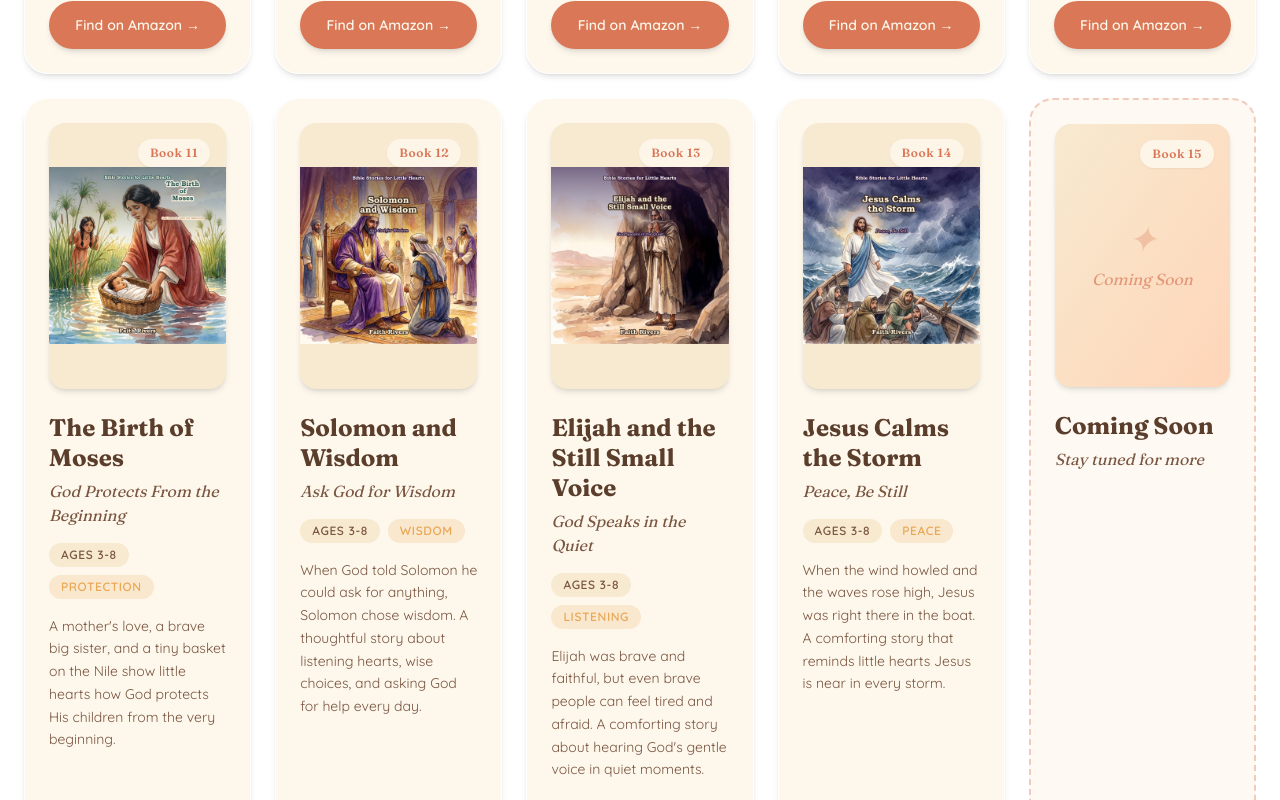
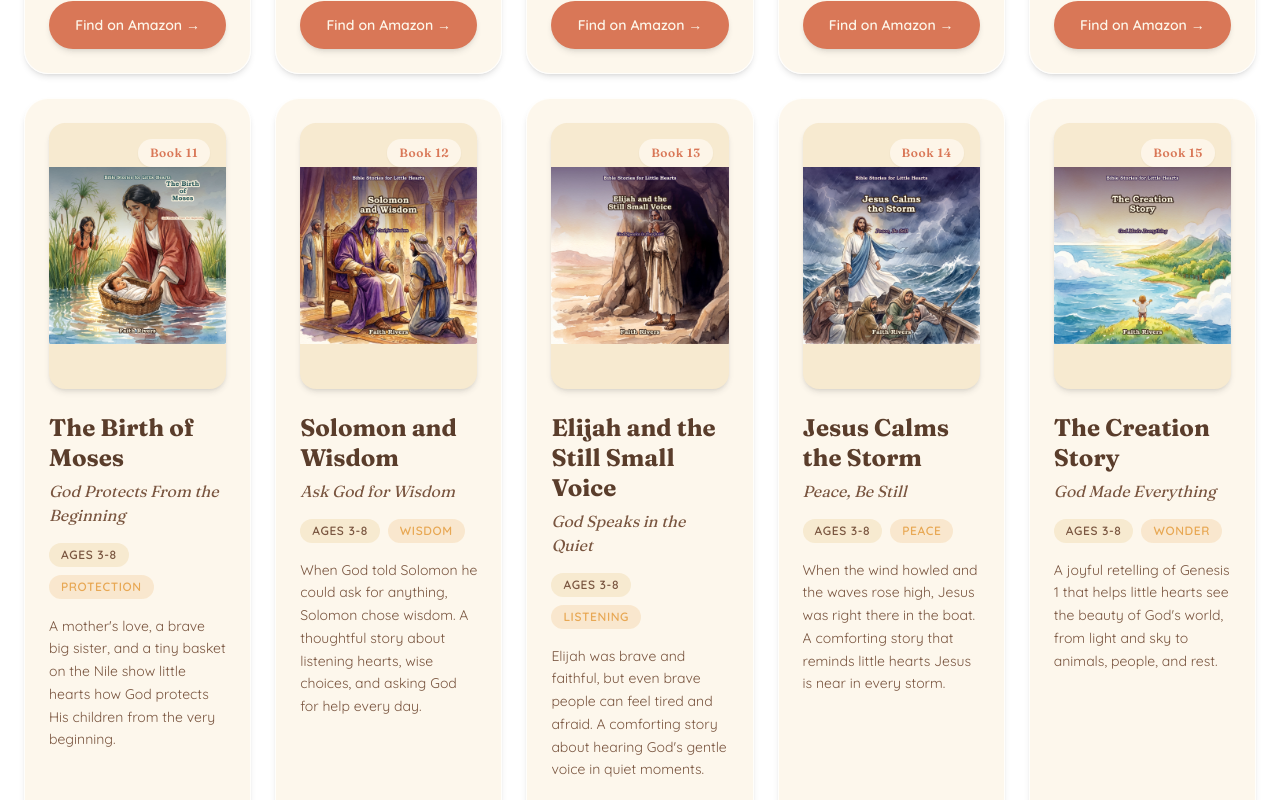
Before and after one commit to aithfulheartsbooks/bible-stories-site, a Next.js app: page / in a window 1280 px wide. Shown: the part 2140-2940 px from the top of the page. Built offline with nearby package versions, Linux system fonts and the light colour scheme.

Commit message:
Add Book 15 Creation Story

```diff
--- a/app/book/[slug]/page.tsx
+++ b/app/book/[slug]/page.tsx
@@ -195,6 +195,19 @@ const themes: Record<string, Theme> = {
       { emoji: "\u{1f30a}", label: "Storm" },
       { emoji: "\u26f5", label: "Boat" },
       { emoji: "\u{1f54a}\ufe0f", label: "Peace" },
+    ],
+  },
+  "the-creation-story": {
+    pageClass: "bg-gradient-to-b from-sky/70 via-cream to-sage/45",
+    quoteClass: "bg-gradient-to-r from-sky/70 via-cream to-gold/35",
+    badgeClass: "bg-sage/70 text-chestnut-soft",
+    glowClass: "bg-gold/35",
+    quote: "In the beginning, God made everything good.",
+    art: "rainbow",
+    icons: [
+      { emoji: "\u2600\ufe0f", label: "Light" },
+      { emoji: "\u{1f33f}", label: "Life" },
+      { emoji: "\u{1f30d}", label: "Creation" },
     ],
   },
   "book-05-coming-soon": {
@@ -491,6 +504,17 @@ function MovingStoryCharacters({ slug }: { slug: string }) {
     );
   }
 
+  if (slug === "the-creation-story") {
+    return (
+      <div className="absolute inset-0 z-10 overflow-hidden" aria-label="Interactive Creation story wonder">
+        <SoundButton className="story-character float-path-a left-[12%] top-[20%] text-3xl sm:text-5xl" label="Creation light" src="/sounds/bird.mp3">{"\u2600\ufe0f"}</SoundButton>
+        <SoundButton className="story-character float-path-b right-[12%] top-[24%] text-3xl sm:text-5xl" label="Created world" src="/sounds/bird.mp3" delay="0.8s">{"\u{1f30d}"}</SoundButton>
+        <SoundButton className="story-character float-path-c left-[18%] bottom-[20%] text-2xl sm:text-4xl" label="Growing garden" src="/sounds/bird.mp3" delay="0.4s">{"\u{1f33f}"}</SoundButton>
+        <SoundButton className="story-character float-path-d right-[18%] bottom-[22%] text-2xl sm:text-4xl" label="Wonderful creation" src="/sounds/bird.mp3" delay="1s">{"\u2728"}</SoundButton>
+      </div>
+    );
+  }
+
   return null;
 }
 
--- a/app/books.ts
+++ b/app/books.ts
@@ -32,6 +32,7 @@ export type Book = {
     | "book-12"
     | "book-13"
     | "book-14"
+    | "book-15"
     | "default";
 };
 
@@ -253,6 +254,20 @@ const publishedBooks: Book[] = [
     coverImage: "/covers/jesus-calms-the-storm.jpg",
     coverScene: "book-14",
   },
+  {
+    number: "Book 15",
+    slug: "the-creation-story",
+    title: "The Creation Story",
+    subtitle: "God Made Everything",
+    ageRange: "Ages 3-8",
+    theme: "Wonder",
+    blurb:
+      "A joyful retelling of Genesis 1 that helps little hearts see the beauty of God's world, from light and sky to animals, people, and rest.",
+    amazonUrl: "https://www.amazon.com/dp/B0H18HQKWT",
+    status: "available",
+    coverImage: "/covers/the-creation-story.jpg",
+    coverScene: "book-15",
+  },
 ];
 
 export const books: Book[] = [
--- a/app/sitemap.xml/route.ts
+++ b/app/sitemap.xml/route.ts
@@ -16,6 +16,7 @@ const urls = [
   { loc: `${baseUrl}/book/solomon-and-wisdom`, lastmod: "2026-05-10", changefreq: "monthly", priority: "0.8" },
   { loc: `${baseUrl}/book/elijah-and-the-still-small-voice`, lastmod: "2026-05-10", changefreq: "monthly", priority: "0.8" },
   { loc: `${baseUrl}/book/jesus-calms-the-storm`, lastmod: "2026-05-10", changefreq: "monthly", priority: "0.8" },
+  { loc: `${baseUrl}/book/the-creation-story`, lastmod: "2026-05-10", changefreq: "monthly", priority: "0.8" },
 ];
 
 export function GET() {
--- a/components/BookCovers.tsx
+++ b/components/BookCovers.tsx
@@ -161,5 +161,6 @@ export const coverMap = {
   "book-12": Book12Cover,
   "book-13": DefaultCover,
   "book-14": DefaultCover,
+  "book-15": DefaultCover,
   default: DefaultCover,
 };
```
Also changed, not shown: public/covers/the-creation-story.jpg (added), 1 other file (tests, documents, lock files or other folders).
